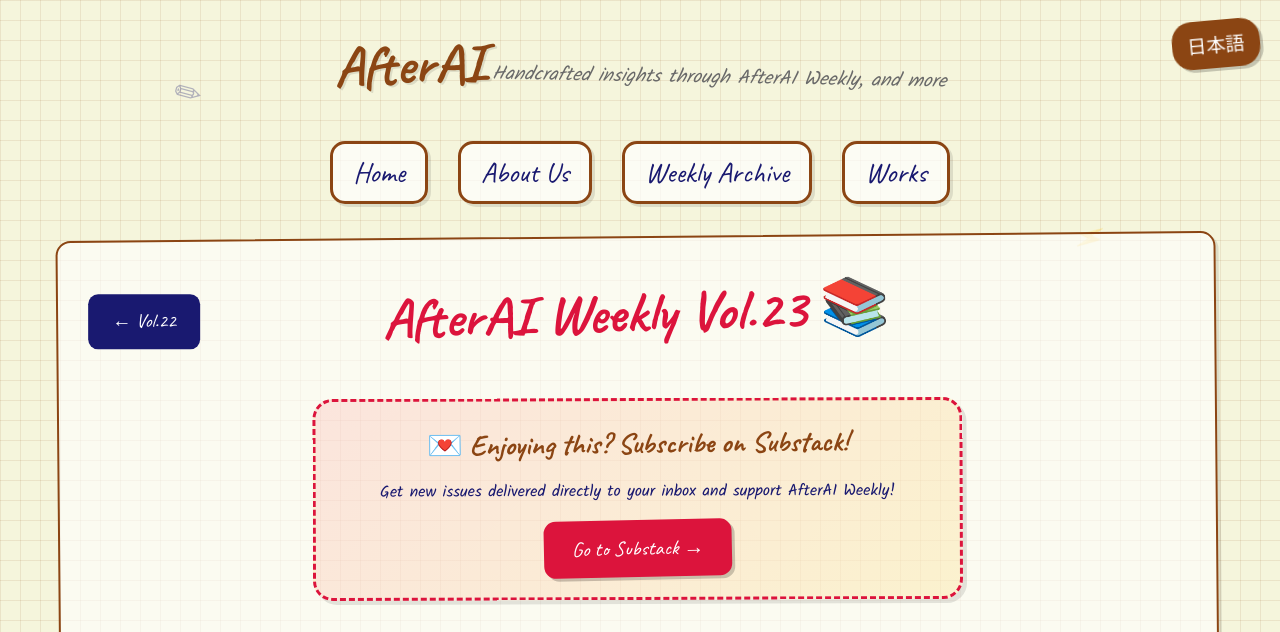
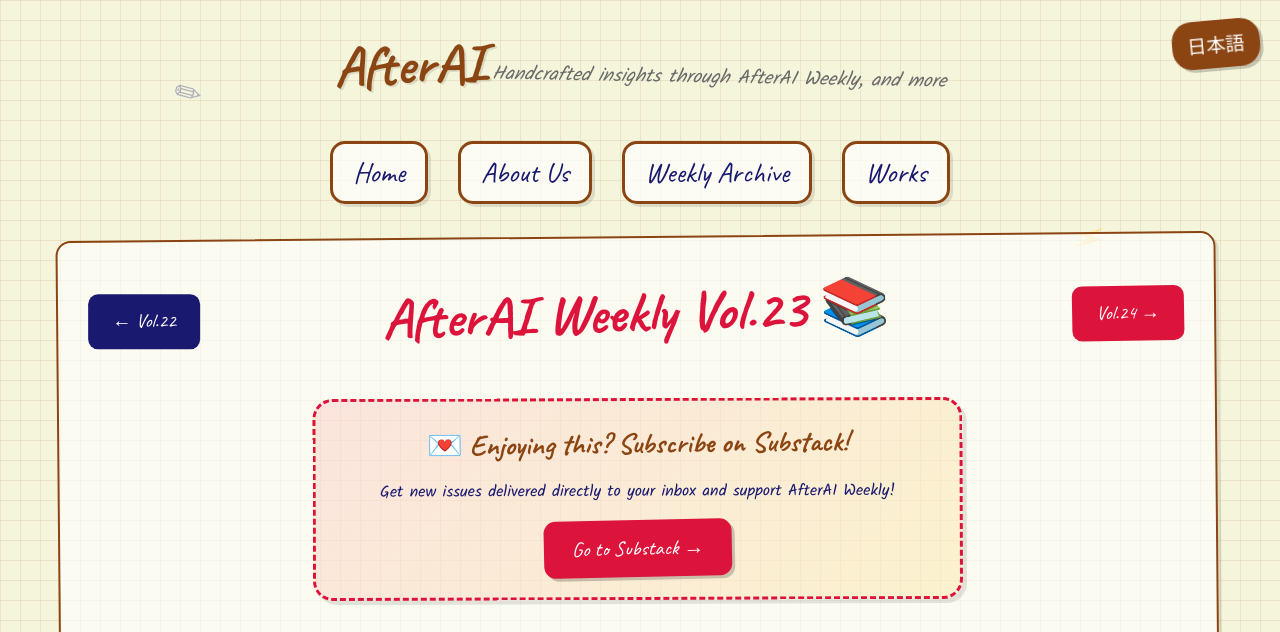
Before and after one commit to AfterAILab/AfterAILab.github.io, a Jekyll site: the page built from weekly/vol23.html, in a window 1280 px wide and 900 px high, cut to the strip 0-632 px from the top of the window. Built offline with Jekyll 4.4.1, drawn with Linux system fonts in a browser that asks for light colours.

Commit message:
Add vol24

```diff
--- a/_data/weekly_issues.yml
+++ b/_data/weekly_issues.yml
@@ -108,3 +108,5 @@
   slug: vol22
 - number: 23
   slug: vol23
+- number: 24
+  slug: vol24
--- /dev/null
+++ b/weekly/vol24.html
@@ -0,0 +1,5 @@
+---
+layout: weekly_issue
+title: "AfterAI Weekly Vol.24"
+slug: vol24
+---
```
Also changed, not shown: 2 other files.
